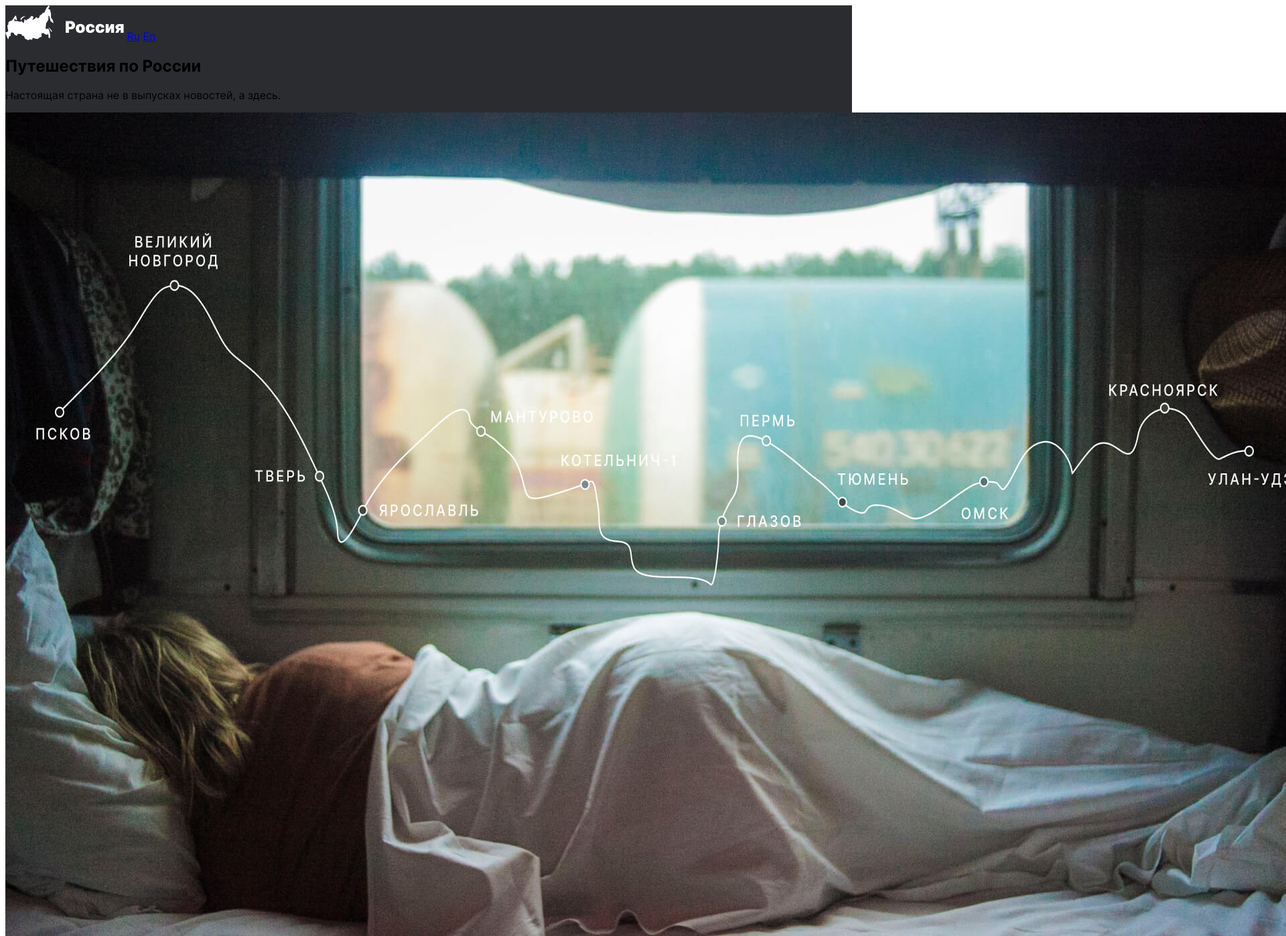
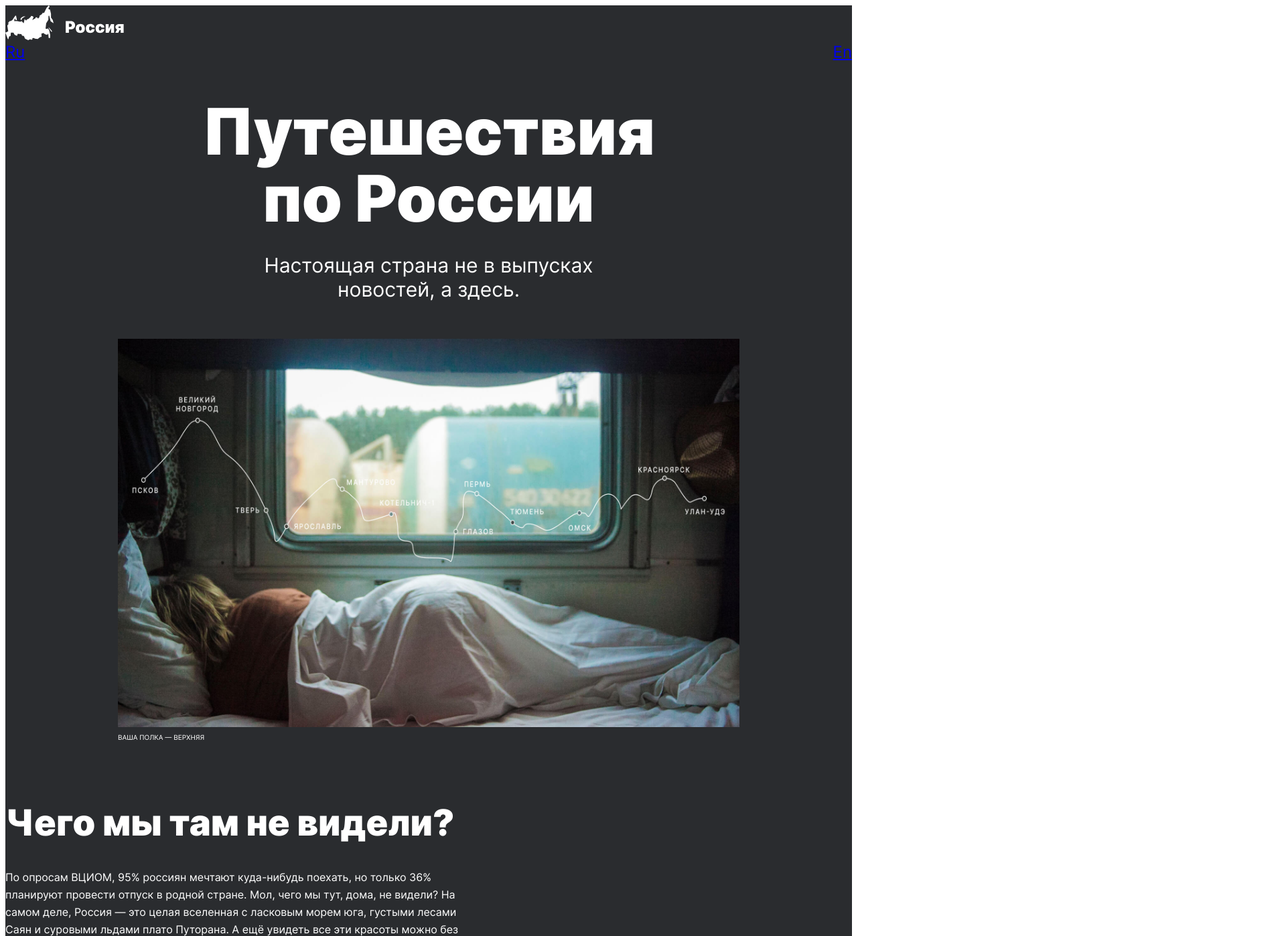
Before and after one commit to Bojar-ko/russian-travel, a plain HTML site: page index.html in a window 1280 px wide. Shown: the top 1398 px of the page at 67% size, 1920 px wide, since content can reach past the window. Drawn offline with Linux system fonts and the light colour scheme.

Commit message:
intro-final

```diff
--- a/index.html
+++ b/index.html
@@ -10,8 +10,10 @@
   <div class="page">
     <header class="header">
         <img class="logo" src="./image/header-logo.svg" alt="Россия">
-        <a class="header__lang-link" href="#">Ru</a>
-        <a class="header__lang-link" href="#">En</a>
+        <div class="header__lang-links">
+            <a class="header__lang-link" href="#">Ru</a>
+            <a class="header__lang-link" href="#">En</a>
+        </div>
     </header>
 
     <section class="lead">
--- a/style.css
+++ b/style.css
@@ -3,4 +3,106 @@
 .page {
     background-color: #2A2C2F;
     font-family: 'inter', 'Arial', 'Helvetica', sans-serif;
+    color: #FFFFFF;
 }
+}
+
+.header {
+    max-width: 928px;
+    margin: auto;
+    padding-top: 28px;
+    display: flex;
+    justify-content: space-between;
+    align-items: flex-end;
+}
+
+.header__lang-links {
+    min-width: 75px;
+    display: flex;
+    justify-content: space-between;
+    font-size: 24px;
+    line-height: 28px;
+    font-weight: 400;
+    padding-bottom: 6px;
+}
+/* здесь пустой класс был**/
+
+.header__lang-link_lang_ru {
+    text-decoration: underline;
+}
+
+.header__lang-link_lang_en {
+    text-decoration: none;
+}
+
+.lead {
+    max-width: 928px;
+    margin: auto;
+    display: flex;
+    align-items: center;
+    flex-direction: column;
+    padding-top: 48px;
+}
+
+.lead__title {
+    max-width: 720px;
+    font-size: 96px;
+    line-height: 100px;
+    font-weight: 900;
+    text-align: center;
+    margin: 0;
+}
+
+.lead__subtitle {
+    max-width: 640px;
+    font-size: 30px;
+    line-height: 1.2;
+    font-weight: 400;
+    text-align: center;
+    margin: 0;
+    padding-top: 32px;
+    padding-bottom: 56px;
+}
+
+.lead__image {
+    width: 100%;
+}
+
+.lead__caption {
+    font-size: 10px;
+    line-height: 1.4;
+    font-weight: 400;
+    text-transform: uppercase;
+    align-self: flex-start;
+    margin: 0;
+    padding-top: 8px;
+}
+
+.intro {
+    max-width: 690px;
+    padding-top: 92px;
+}
+
+.intro__title {
+    font-size: 54px;
+    line-height: 58px;
+    font-weight: 900;
+    margin: 0;
+}
+
+.intro__text {
+    font-size: 16px;
+    line-height: 1.63;
+    font-weight: 400;
+    margin: 0;
+    padding-top: 40px;
+    padding-bottom: 33px;
+}
+
+.intro__list {
+    list-style: none;
+    font-size: 12px;
+    line-height: 1.5;
+    margin: 0;
+    padding-left: 0;
+}
```
